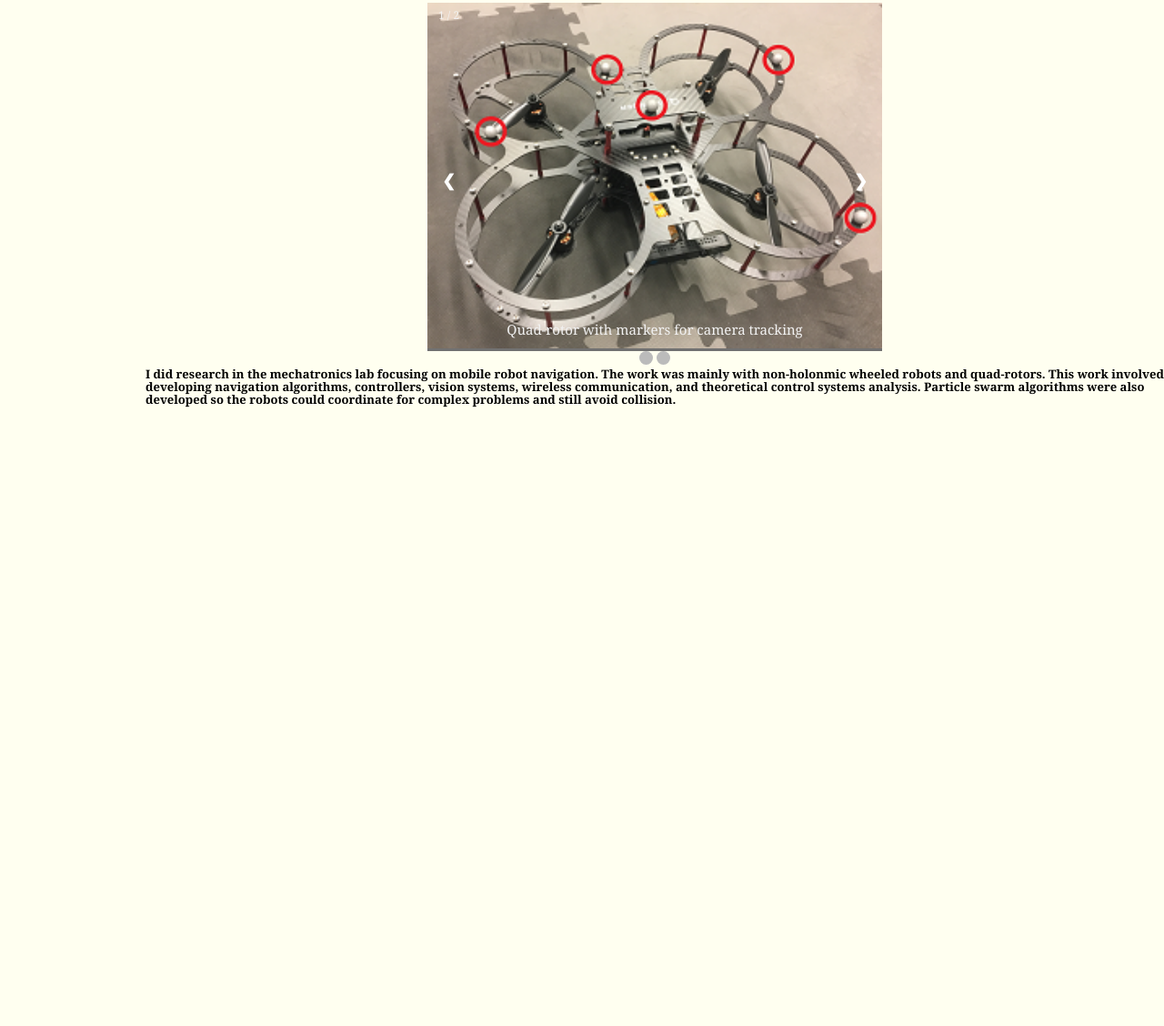
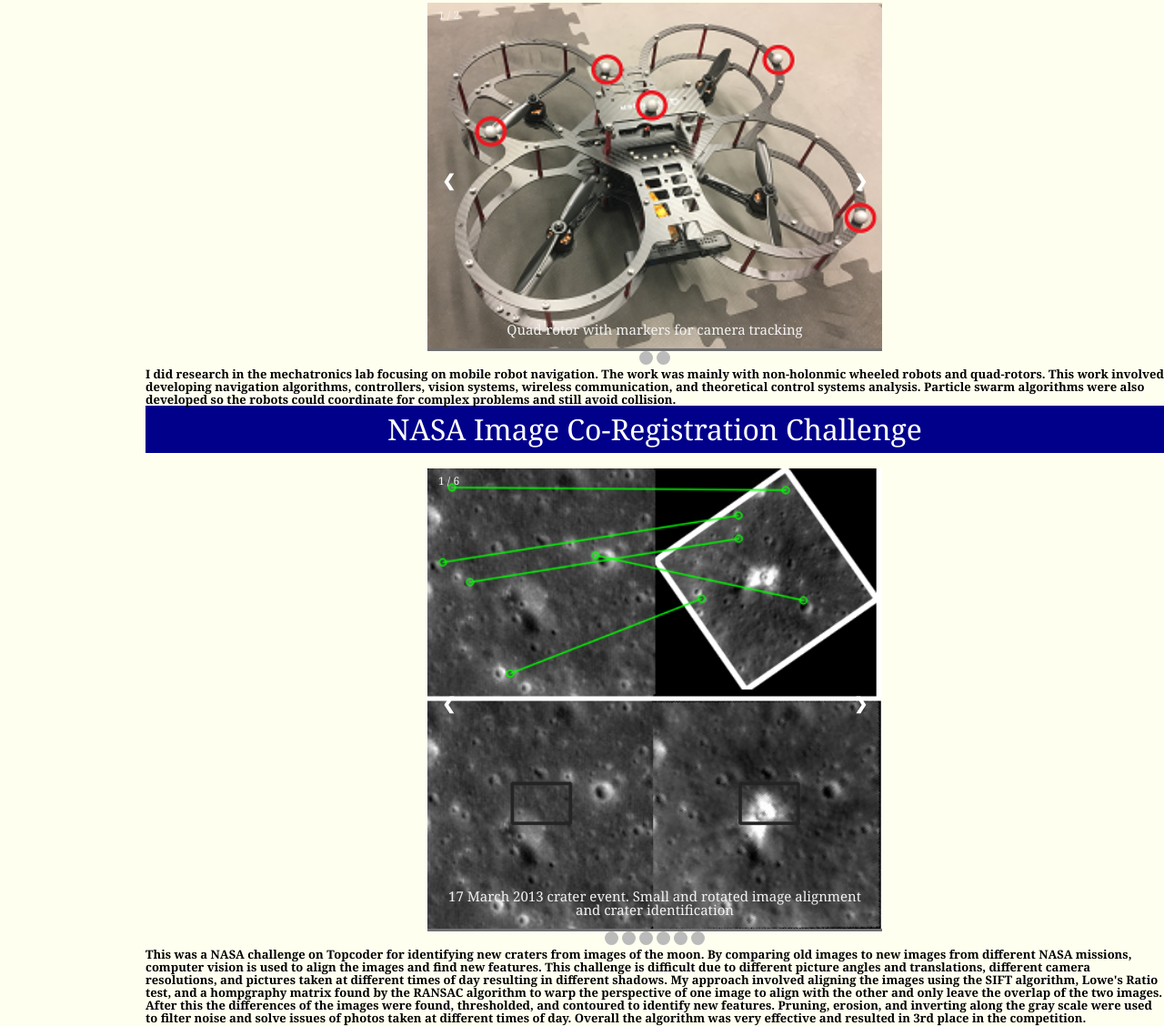
Before and after one commit to mattgw10/webpage, a Gatsby site: page /projects in a window 1280 px wide. Shown: the part 820-1948 px from the top of the page at 91% size. Before the commit the page ends 1268 px from the top, so only its background shows below. Built offline with nearby package versions, Linux system fonts and the light colour scheme; Gatsby itself is replaced by a stand-in of ours.

Commit message:
Added NASA Image Co-Registration Challenge to projects page

```diff
--- a/src/pages/projects.js
+++ b/src/pages/projects.js
@@ -7,6 +7,12 @@
 import RobotImg from "../images/lunacats_robot.jpg"
 import WheeledImg from "../images/wheeled_robot.png"
 import QuadImg from "../images/quad_rotor.png"
+import A from "../images/A_small_rotated.png"
+import Process from "../images/process.png"
+import B from "../images/Compare_B.png"
+import E from "../images/Compare_E.png"
+import GRAIL_A from "../images/Compare_GRAIL_A.png"
+import GRAIL_B from "../images/Compare_GRAIL_B.png"
 
 function ProjImage(props) {
   	return (
@@ -43,6 +49,33 @@
 					image: WheeledImg,
 					slideAlt: "Wheeled Robot",
 					slideDesc: "Non-holonomic wheeled robot"
+				}]},
+				{
+				slideIndex: 0,
+				slides: [{
+					image: A,
+					slideAlt: "A",
+					slideDesc: "17 March 2013 crater event. Small and rotated image alignment and crater identification"
+				},{
+					image: Process,
+					slideAlt: "Process",
+					slideDesc: "Crater identification process with difference, threshold, and erosion steps"
+				},{
+					image: B,
+					slideAlt: "B",
+					slideDesc: "New crater 260 identified by algorithm"
+				},{
+					image: E,
+					slideAlt: "E",
+					slideDesc: "17 March 2013 crater event with photos at different times of day identified by algorithm"
+				},{
+					image: GRAIL_A,
+					slideAlt: "GRAIL A",
+					slideDesc: "GRAIL A landing site identified by algorithm"
+				},{
+					image: GRAIL_B,
+					slideAlt: "GRAIL B",
+					slideDesc: "GRAIL B landing site identified by algorithm"
 				}]}
 			]
 		};
@@ -160,6 +193,43 @@
 			          		Particle swarm algorithms were also developed so the robots could coordinate for complex problems and
 			          		still avoid collision.
 				        </p>
+
+				        <h3>NASA Image Co-Registration Challenge</h3>
+			          	<br></br>
+			          	<div className="slideshow-container">
+			          		<ProjImage
+					            slide={this.state.slideShow[2].slides[this.state.slideShow[2].slideIndex].image}
+					            slideIndex={this.state.slideShow[2].slideIndex+1}
+					            slideLen={this.state.slideShow[2].slides.length}
+					            slideAlt={this.state.slideShow[2].slides[this.state.slideShow[2].slideIndex].slideAlt}
+					            slideDesc={this.state.slideShow[2].slides[this.state.slideShow[2].slideIndex].slideDesc}
+					        />
+
+				            <a className="prev" onClick={() => this.plusSlides(2,-1)}>&#10094;</a>
+				            <a className="next" onClick={() => this.plusSlides(2,1)}>&#10095;</a>
+			          	</div>
+
+			          	<div className="proj-img-selecter">
+				            <span className="dot" onClick={() => this.currentSlide(2,0)}></span>
+				            <span className="dot" onClick={() => this.currentSlide(2,1)}></span>
+				            <span className="dot" onClick={() => this.currentSlide(2,2)}></span>
+				            <span className="dot" onClick={() => this.currentSlide(2,3)}></span>
+				            <span className="dot" onClick={() => this.currentSlide(2,4)}></span>
+				            <span className="dot" onClick={() => this.currentSlide(2,5)}></span>
+			          	</div>
+			          	<p>
+			          		This was a NASA challenge on Topcoder for identifying new craters from images of the moon. By comparing
+			          		old images to new images from different NASA missions, computer vision is used to align
+			          		the images and find new features. This challenge is difficult due to different picture angles and translations,
+			          		different camera resolutions, and pictures taken at different times of day resulting in different shadows.
+
+			          		My approach involved aligning the images using the SIFT algorithm, Lowe's Ratio test, and a hompgraphy matrix
+			          		found by the RANSAC algorithm to warp the perspective of one image to align with the other and only leave
+			          		the overlap of the two images. After this the differences of the images were found, thresholded, and contoured
+			          		to identify new features. Pruning, erosion, and inverting along the gray scale were used to filter noise and solve
+			          		issues of photos taken at different times of day. Overall the algorithm was very effective and resulted in
+			          		3rd place in the competition.
+				        </p>
 			        </div>
 		  		</div>
       		</div>
```
Also changed, not shown: src/images/A_small_rotated.png (added), src/images/Compare_B.png (added), src/images/Compare_E.png (added), src/images/Compare_GRAIL_A.png (added), src/images/Compare_GRAIL_B.png (added), src/images/process.png (added).
